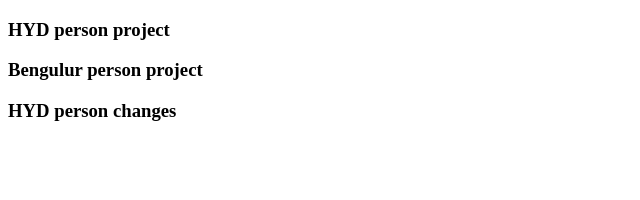
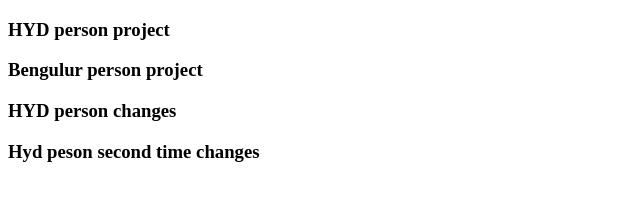
Before and after one commit to Kotha-Vinitha/49r-project, a plain HTML site: page index.html in a window 1280 px wide. Shown: the whole page, without its empty margins (0-640 px from the left). Drawn offline with Linux system fonts and the light colour scheme.

Commit message:
HYD second time changes

```diff
--- a/index.html
+++ b/index.html
@@ -9,5 +9,6 @@
     <h3>HYD person project</h3>
     <h3>Bengulur person project</h3>
     <h3>HYD person changes</h3>
+    <h3>Hyd peson second time changes</h3>
 </body>
 </html>
```
